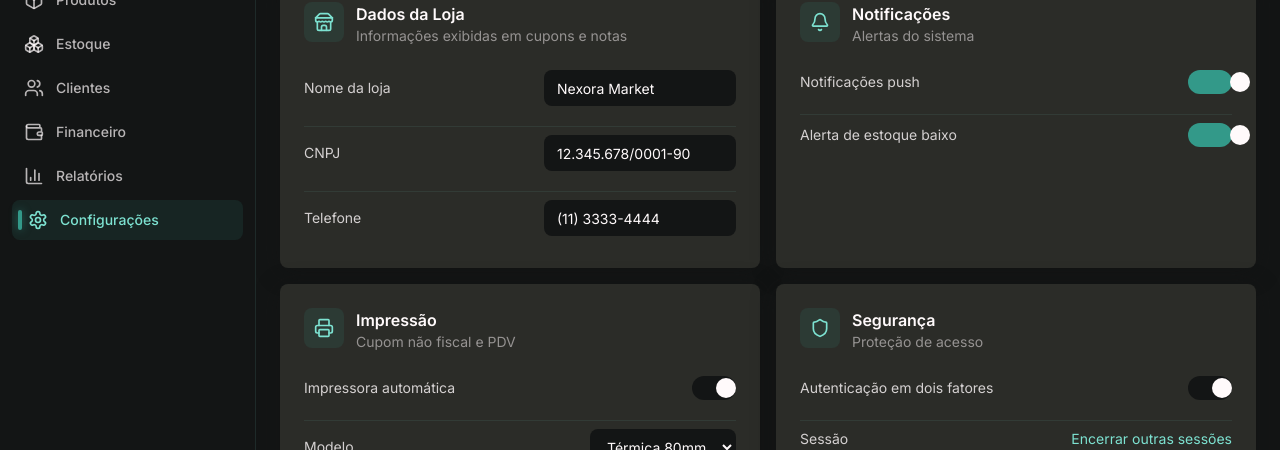
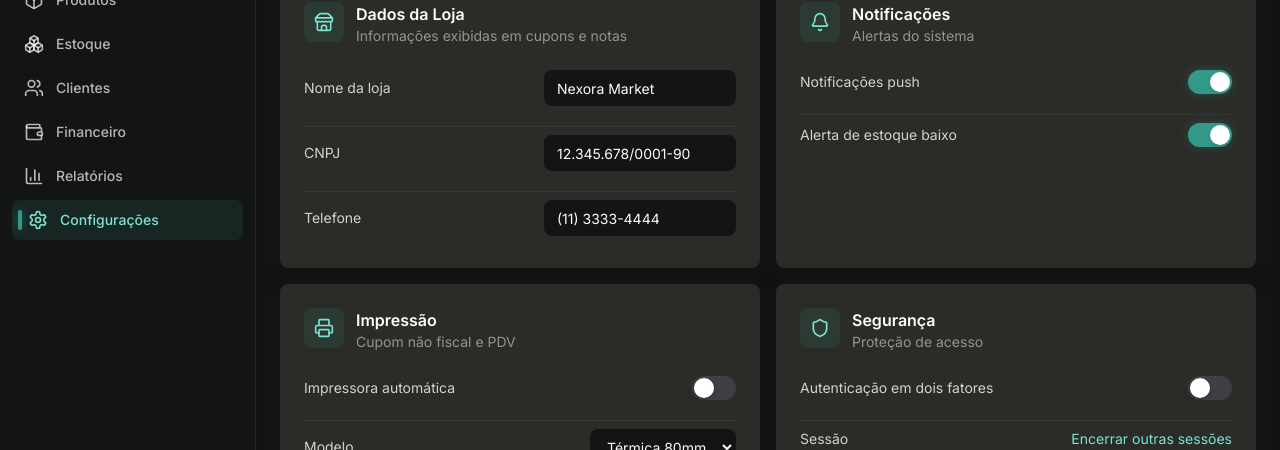
Before and after one commit to KayckRossi/ProjectFront-ERP, a React (Vite) app: page /configuracoes in a window 1280 px wide. Shown: the part 188-638 px from the top of the page. Built offline with nearby package versions, Linux system fonts and the light colour scheme; no server answers; sample sign-in values are in the browser's storage.

Commit message:
fix(settings): fix toggle switch alignment and overflow styling

```diff
--- a/src/pages/Configuracoes.jsx
+++ b/src/pages/Configuracoes.jsx
@@ -5,12 +5,22 @@ import PageHeader from '@/components/PageHeader';
 function Alternador({ ativo, aoAlternar }) {
   return (
     <button
+      type="button"
       onClick={() => aoAlternar(!ativo)}
-      className={`w-11 h-6 rounded-full transition-colors relative ${ativo ? 'bg-verdigris' : 'bg-onyx'}`}
+      className={`relative inline-flex h-6 w-11 shrink-0 cursor-pointer rounded-full border-2 border-transparent transition-colors duration-200 ease-in-out focus:outline-none focus-visible:ring-2 focus-visible:ring-verdigris focus-visible:ring-offset-2 ${
+        ativo
+          ? 'bg-verdigris shadow-[0_0_10px_rgba(51,153,137,0.35)]'
+          : 'bg-slate-300 dark:bg-zinc-700 hover:bg-slate-400 dark:hover:bg-zinc-600'
+      }`}
       role="switch"
       aria-checked={ativo}
     >
-      <span className={`absolute top-0.5 w-5 h-5 rounded-full bg-snow transition-transform ${ativo ? 'translate-x-5' : 'translate-x-0.5'}`} />
+      <span
+        aria-hidden="true"
+        className={`pointer-events-none inline-block h-5 w-5 transform rounded-full bg-white shadow-md ring-0 transition-transform duration-200 ease-in-out ${
+          ativo ? 'translate-x-5' : 'translate-x-0'
+        }`}
+      />
     </button>
   );
 }
```
